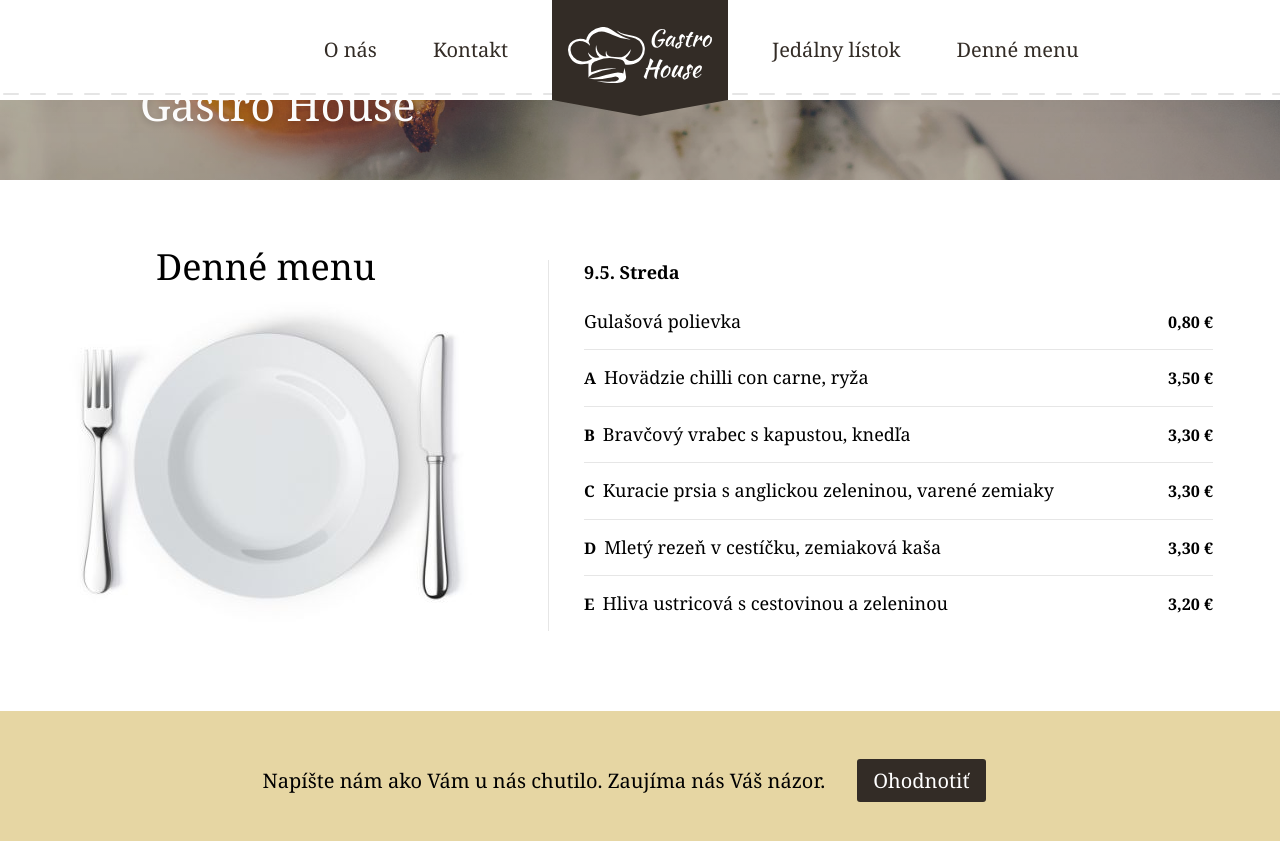
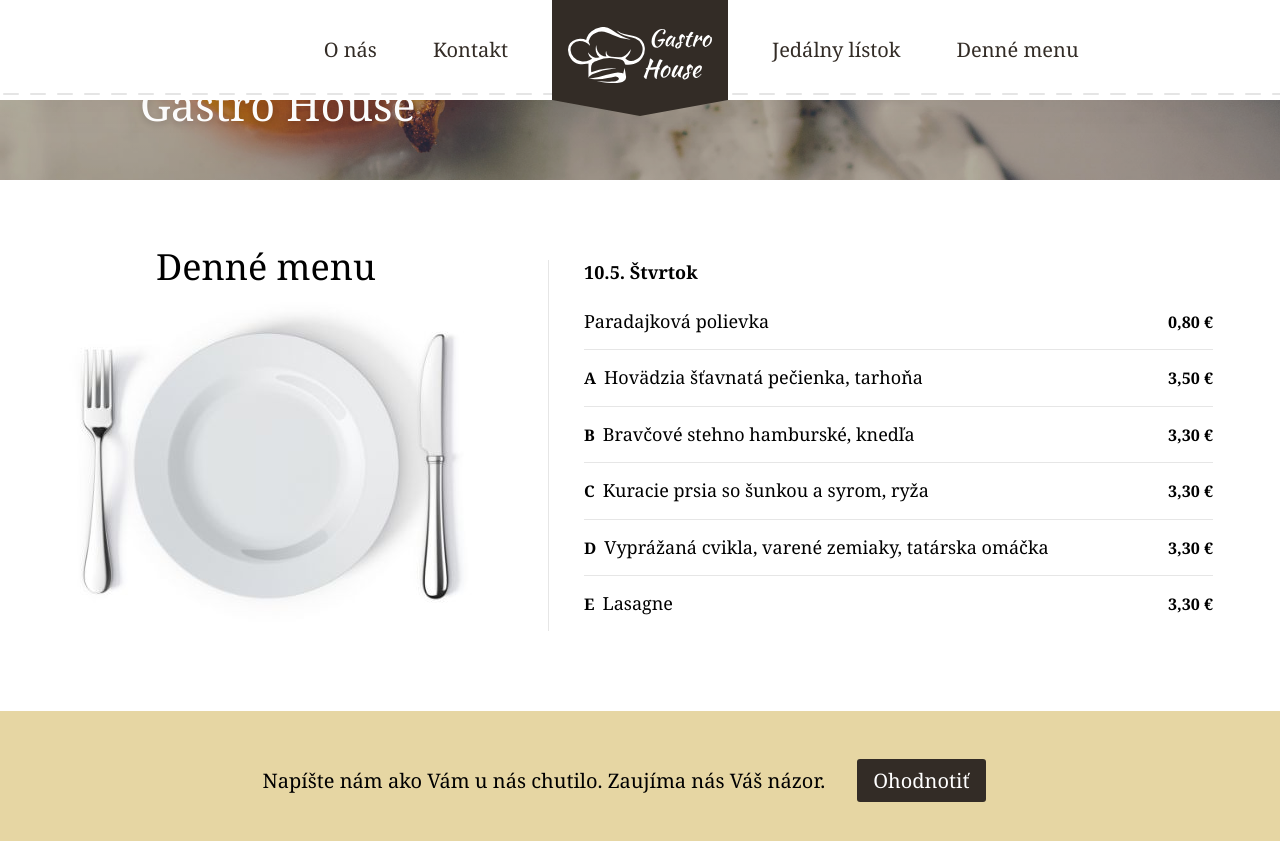
Before and after one commit to gastrohouse/web, a Jekyll site: the page built from _pages/home.html, in a window 1280 px wide and 900 px high, scrolled down 550 px, cut to the strip 0-846 px from the top of the window. Shown: the top 841 px of the strip. Built offline with Jekyll 4.4.1, drawn with Linux system fonts in a browser that asks for light colours.

Commit message:
Update from Forestry.io - Updated home.html

```diff
--- a/_pages/home.html
+++ b/_pages/home.html
@@ -2,26 +2,26 @@
 permalink: "/"
 layout: home
 menu:
-- day: 9.5. Streda
+- day: 10.5. Štvrtok
   food:
-  - title: Gulašová polievka
+  - title: Paradajková polievka
     price: 0,80
     mark:
-  - title: Hovädzie chilli con carne, ryža
+  - title: Hovädzia šťavnatá pečienka, tarhoňa
     mark: A
     price: '3,50'
-  - title: Bravčový vrabec s kapustou, knedľa
+  - title: Bravčové stehno hamburské, knedľa
     mark: B
     price: '3,30'
-  - title: Kuracie prsia s anglickou zeleninou, varené zemiaky
+  - title: Kuracie prsia so šunkou a syrom, ryža
     mark: C
     price: '3,30'
-  - title: Mletý rezeň v cestíčku, zemiaková kaša
+  - title: Vyprážaná cvikla, varené zemiaky, tatárska omáčka
     mark: D
     price: '3,30'
-  - title: Hliva ustricová s cestovinou a zeleninou
+  - title: Lasagne
     mark: E
-    price: '3,20'
+    price: '3,30'
 intro:
   title: Gastro House
   perex: ''
```
